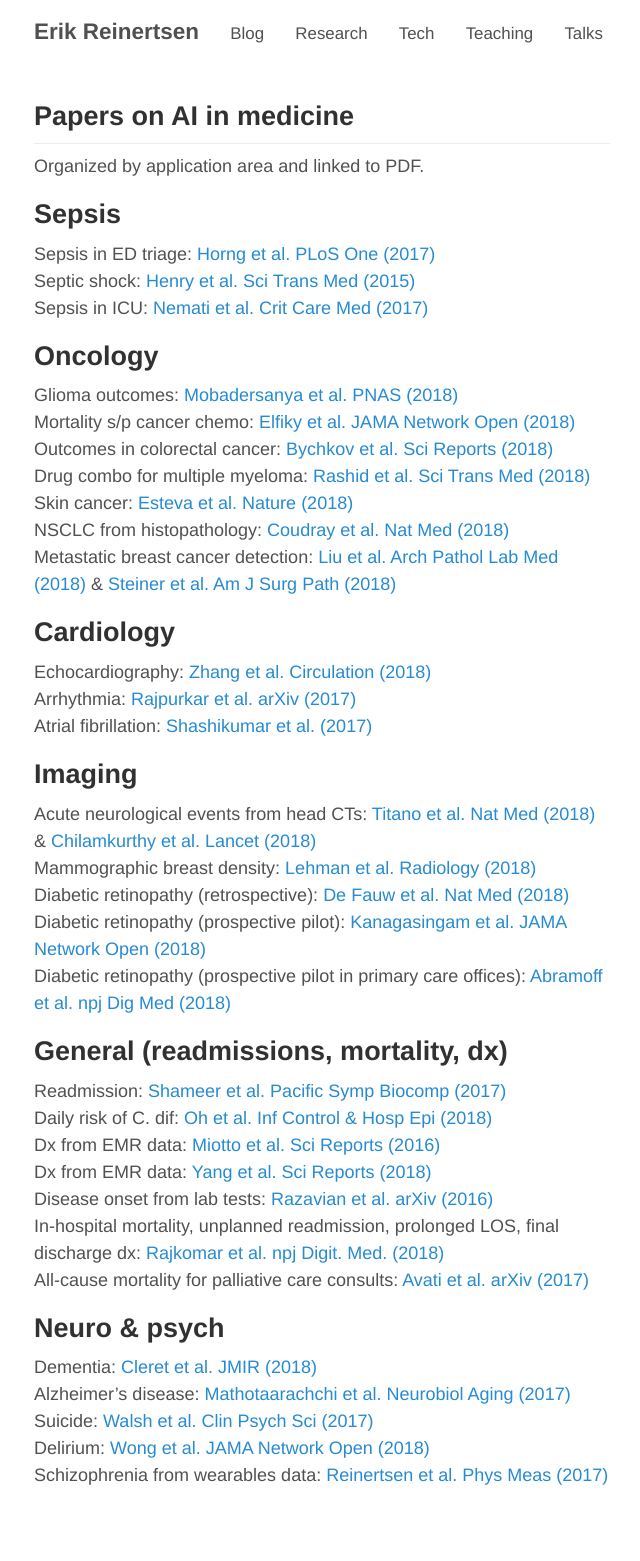
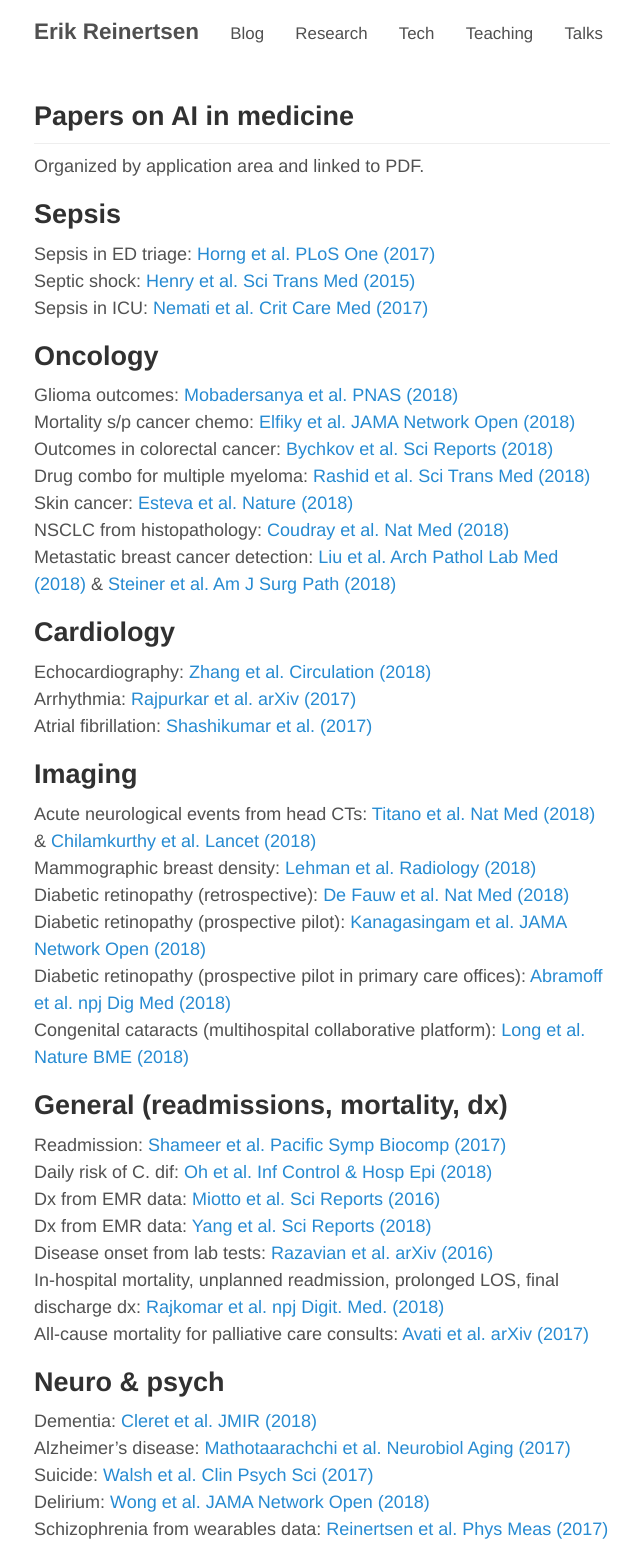
Before and after one commit to erikr/erikr.github.io, a Jekyll site: the page built from _posts/2018-08-03-AI-medicine-papers.md, in a window 1280 px wide. Shown: the whole page, without its empty margins (318-958 px from the left). Built offline with Jekyll 4.4.1, drawn with Linux system fonts in a browser that asks for light colours; nearby versions of some CDN libraries; before the commit the page ends 1507 px from its top, so only the background shows below that.

Commit message:
Added long et al. paper on congenital cataracts

```diff
--- a/_posts/2018-08-03-AI-medicine-papers.md
+++ b/_posts/2018-08-03-AI-medicine-papers.md
@@ -34,6 +34,7 @@ Mammographic breast density: [Lehman et al. Radiology (2018)](/papers/lehman.pdf
 Diabetic retinopathy (retrospective): [De Fauw et al. Nat Med (2018)](/papers/defauw.pdf)
 Diabetic retinopathy (prospective pilot): [Kanagasingam et al. JAMA Network Open (2018)](/papers/kanagasingam.pdf)
 Diabetic retinopathy (prospective pilot in primary care offices): [Abramoff et al. npj Dig Med (2018)](/papers/abramoff.pdf)
+Congenital cataracts (multihospital collaborative platform): [Long et al. Nature BME (2018)](/papers/long.pdf)
 
 ## General (readmissions, mortality, dx)
 Readmission: [Shameer et al. Pacific Symp Biocomp (2017)](/papers/shameer.pdf)
```
